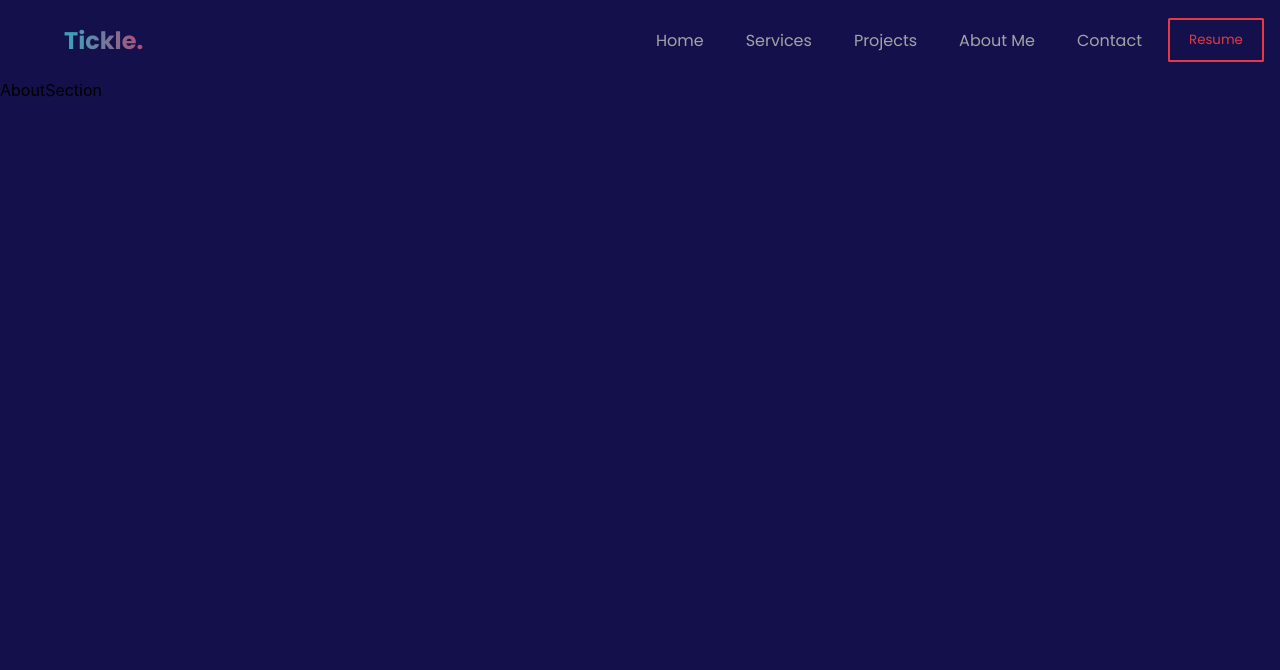
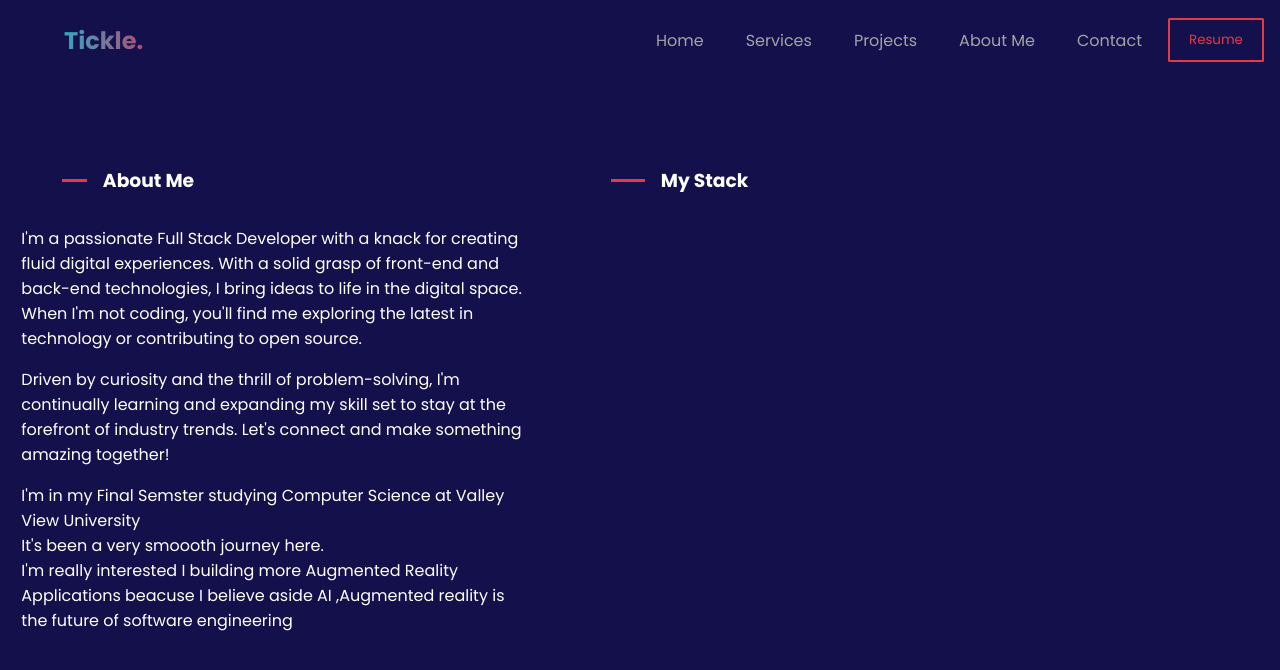
Before and after one commit to ellie-ctrl35/portfolio, a React (Create React App) app: page /about in a window 1280 px wide. Shown: the top 670 px of the page. Built offline with nearby package versions, Linux system fonts and the light colour scheme.

Commit message:
About section biography done

```diff
--- /dev/null
+++ b/src/pages/About.css
@@ -0,0 +1,27 @@
+.container{
+background-color: #14104b;
+height: 90vh;
+display: flex;
+flex-direction: row;
+align-items: center;
+justify-content:space-evenly;
+color: white;
+font-family: 'Poppins';
+}
+.about-container{
+    width: 40%;
+    height: 80%;
+}
+.stack-container{
+    width: 55%;
+    height: 80%;
+}
+.header-title{
+    width: 60%;
+    height: 10%;
+    display: flex;
+    flex-direction: row;
+    gap: 1rem;
+    align-items: center;
+    margin-left: 8%;
+}
--- a/src/pages/AboutSection.jsx
+++ b/src/pages/AboutSection.jsx
@@ -1,8 +1,26 @@
 import React from 'react'
+import './About.css'
 
 const AboutSection = () => {
   return (
-    <div>AboutSection</div>
+    <div className='container'>
+      <div className="about-container">
+       <div className='header-title'>
+        <div className='dash'></div>
+        <h3>About Me</h3>
+       </div>
+       <p>I'm a passionate Full Stack Developer with a knack for creating fluid digital experiences. With a solid grasp of front-end and back-end technologies, I bring ideas to life in the digital space. When I'm not coding, you'll find me exploring the latest in technology or contributing to open source.</p>
+        <p>Driven by curiosity and the thrill of problem-solving, I'm continually learning and expanding my skill set to stay at the forefront of industry trends. Let's connect and make something amazing together!</p>
+      <p>I'm in my Final Semster studying Computer Science at Valley View University <br />It's been a very smoooth journey here. <br />I'm really interested I building more Augmented Reality Applications beacuse I believe aside AI ,Augmented reality is the future of software engineering  </p>
+      </div>
+      <div className="stack-container">
+      <div className='header-title'>
+        <div className='dash'></div>
+        <h3>My Stack</h3>
+      </div>
+
+      </div>
+    </div>
   )
 }
 
```
